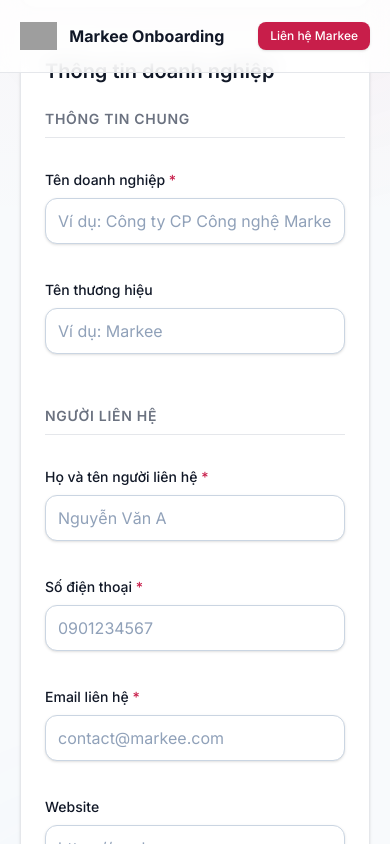
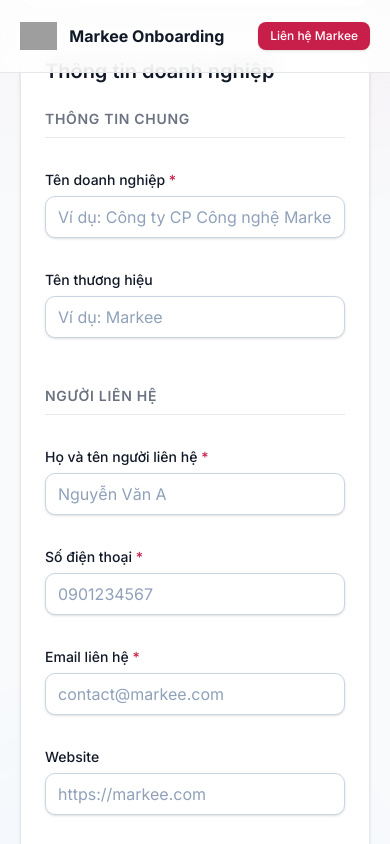
Before and after one commit to pinkyni-boo/markeeonboarding, a Next.js app: page /onboarding in a window 390 px wide. Both pictures are taken after a click on the button "Tiếp tục". Shown: the top 844 px of the page. Built offline with nearby package versions, Linux system fonts and the light colour scheme; grey boxes are pictures that could not be loaded.

Commit message:
Make form fields more compact on mobile

```diff
--- a/components/onboarding/FormField.tsx
+++ b/components/onboarding/FormField.tsx
@@ -11,11 +11,11 @@ interface FormFieldProps extends React.InputHTMLAttributes<HTMLInputElement | HT
 export const FormField = forwardRef<HTMLInputElement | HTMLTextAreaElement, FormFieldProps>(
   ({ label, error, as = 'input', className, required, ...props }, ref) => {
     const Component = as;
-    const baseClasses = "block w-full rounded-xl border bg-white px-3 md:px-4 py-2.5 md:py-3 text-foreground shadow-sm transition-colors placeholder:text-slate-400 focus:border-primary focus:outline-none focus:ring-4 focus:ring-primary/10 text-base sm:text-sm";
+    const baseClasses = "block w-full rounded-[10px] md:rounded-xl border bg-white px-3 md:px-4 py-2 md:py-3 text-foreground shadow-sm transition-colors placeholder:text-slate-400 focus:border-primary focus:outline-none focus:ring-4 focus:ring-primary/10 text-base sm:text-sm";
 
     return (
-      <div className="mb-5">
-        <label className="mb-2 block text-sm font-medium text-foreground">
+      <div className="mb-4 md:mb-5">
+        <label className="mb-1.5 md:mb-2 block text-sm font-medium text-foreground">
           {label} {required && <span className="text-primary">*</span>}
         </label>
         <Component
--- a/components/onboarding/steps/TimelineStep.tsx
+++ b/components/onboarding/steps/TimelineStep.tsx
@@ -50,9 +50,9 @@ export const TimelineStep: React.FC = () => {
         />
 
         <div>
-          <label className="block text-sm font-medium text-foreground mb-2">Khung giờ phù hợp</label>
+          <label className="block text-sm font-medium text-foreground mb-1.5 md:mb-2">Khung giờ phù hợp</label>
           <select
-            className="w-full px-4 py-2.5 rounded-xl border border-slate-300 bg-white"
+            className="w-full px-3 md:px-4 py-2 md:py-3 rounded-[10px] md:rounded-xl border border-slate-300 bg-white text-base sm:text-sm"
             {...register('deploymentSchedule.preferredTimeSlot')}
           >
             <option value="">Chọn...</option>
```
